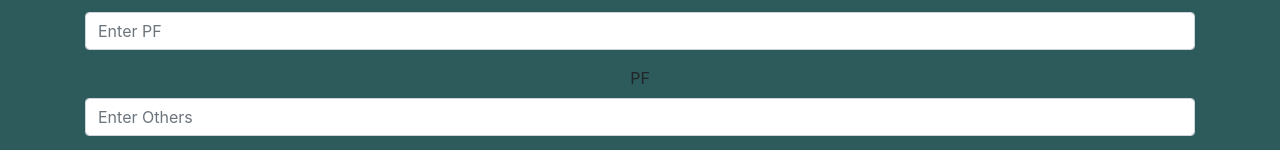
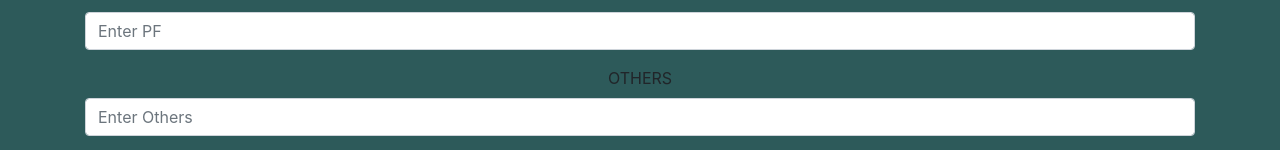
Before and after one commit to yogain123/Finance-Calcy, a React (Create React App) app: page / in a window 1280 px wide. Shown: the part 332-482 px from the top of the page. Built offline with nearby package versions, Linux system fonts and the light colour scheme.

Commit message:
fix label

```diff
--- a/src/App.js
+++ b/src/App.js
@@ -65,7 +65,7 @@ function App() {
           />
         </div>
         <div className="form-group">
-          <label htmlFor="other">PF</label>
+          <label htmlFor="other">OTHERS</label>
           <input
             onChange={(event) => setOther(+event.target.value)}
             type="text"
```
